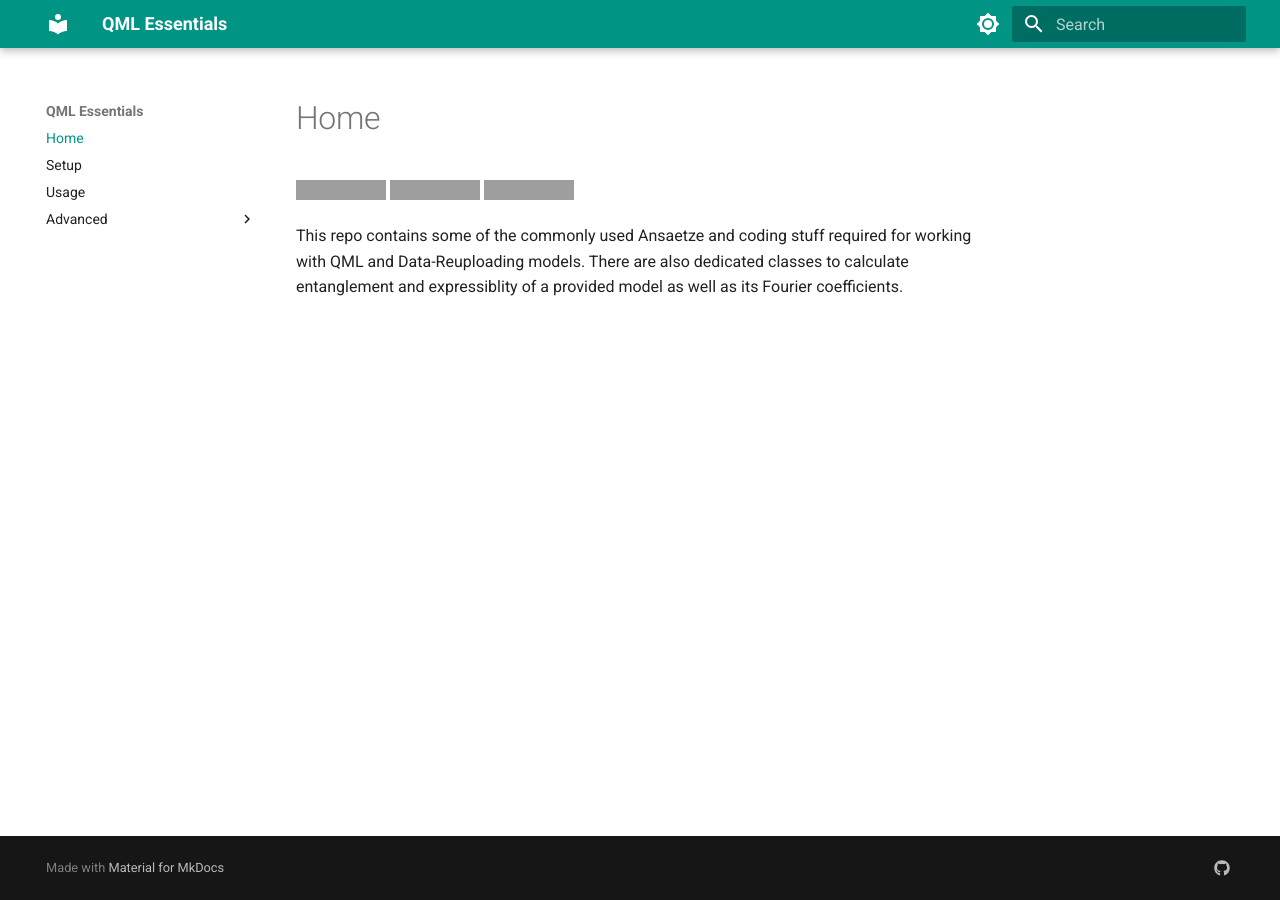
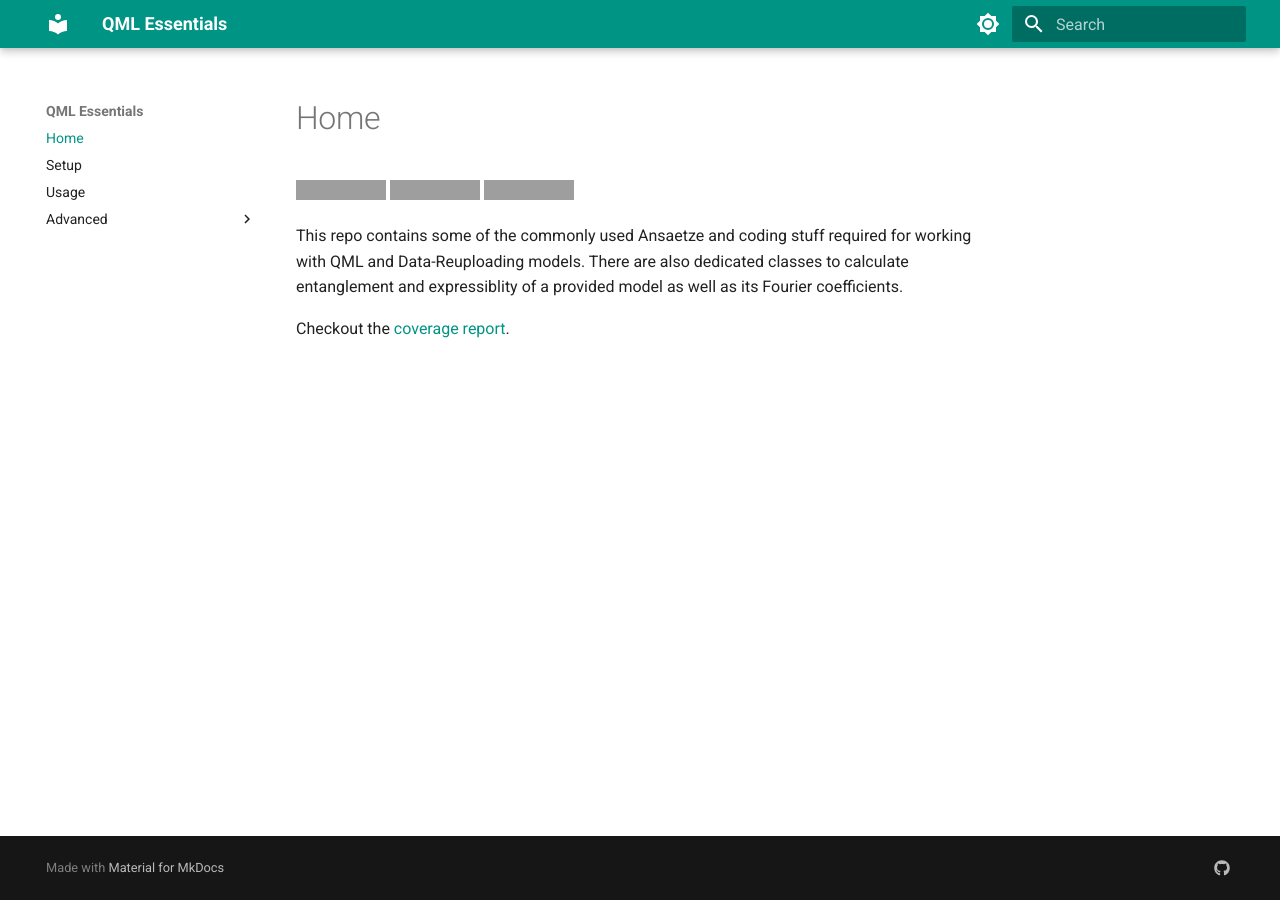
Before and after one commit to cirKITers/qml-essentials, an MkDocs documentation site: the page built from docs/index.md, in a window 1280 px wide. Built offline with MkDocs 1.6.1 and Material for MkDocs 9.7.7, drawn with Linux system fonts in a browser that asks for light colours; grey boxes are pictures that could not be loaded.

Commit message:
added cov report dep
Signed-off-by: Melvin Strobl <lc3267@kit.edu>

```diff
--- a/docs/index.md
+++ b/docs/index.md
@@ -2,3 +2,5 @@
 
 This repo contains some of the commonly used Ansaetze and coding stuff required for working with QML and Data-Reuploading models.
 There are also dedicated classes to calculate entanglement and expressiblity of a provided model as well as its Fourier coefficients.
+
+Checkout the [coverage report](coverage.html).
```
